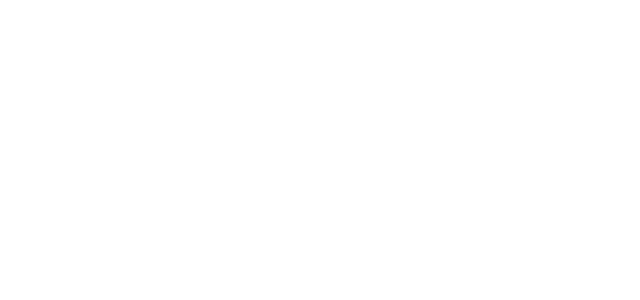
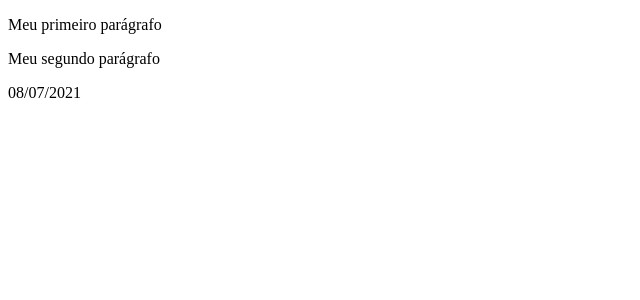
Before and after one commit to AllanSouza23/letscode, a React (Create React App) app in the folder reactComponentesTipoClasse/meu-app/: page / in a window 1280 px wide. Shown: the top 300 px of the page, without its empty margins (0-640 px from the left). Built offline with nearby package versions, Linux system fonts and the light colour scheme.

Commit message:
Criando um componente simples

```diff
--- a/reactComponentesTipoClasse/meu-app/src/App.js
+++ b/reactComponentesTipoClasse/meu-app/src/App.js
@@ -1,9 +1,22 @@
+import React from "react";
 
-function App() {
-  return (
-    <div className="App">
-    </div>
-  );
+class App extends React.Component {
+  render() {
+    return (
+      // Quando há mais de um elemento a ser renderizado, devemos envolvê-lo por uma div, ou até mesmo com um fragmento, ou seja, uma tag "fantasma", conforme abaixo:
+      <>
+        <p>
+          Meu primeiro parágrafo
+        </p>
+        <p>
+          Meu segundo parágrafo
+        </p>
+        {/* Para usar o JavaScript dentro do nosso componente em React devemos colocá-lo entre chaves. */}
+        <p>
+          {new Date().toLocaleDateString('pt-br')}
+        </p>
+      </>
+    );
+  }
 }
-
 export default App;
```
